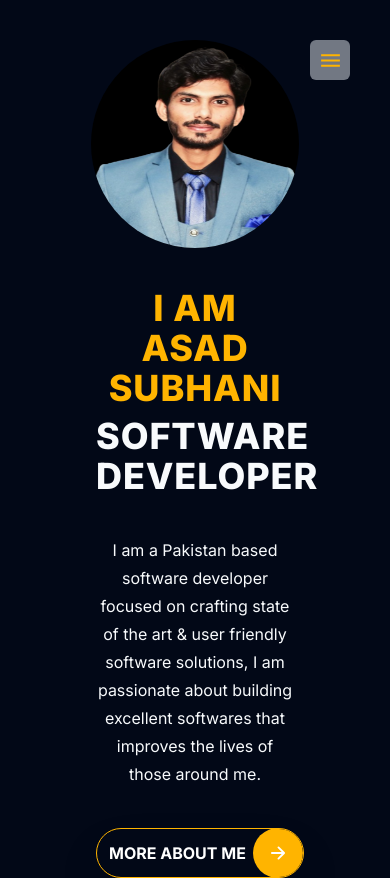
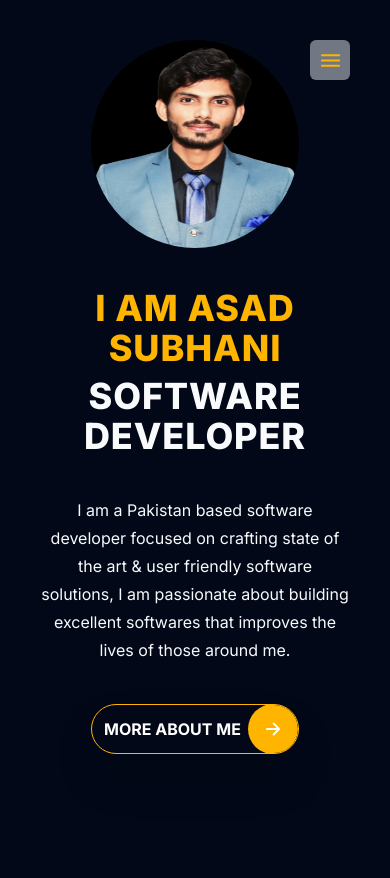
Before and after one commit to asad-subhani/portfolio, a Next.js app: page / in a window 390 px wide. After the commit the page ends 844 px from the top, so only its background shows below. Built offline with nearby package versions, Linux system fonts and the light colour scheme.

Commit message:
Fix some typos in about section.

```diff
--- a/src/views/Main.tsx
+++ b/src/views/Main.tsx
@@ -17,7 +17,7 @@ function Main() {
           />
         </div>
       </div>
-      <center className="flex flex-col justify-center px-24 w-full lg:w-4/5 lg:h-full">
+      <center className="flex flex-col justify-center px-10 md:px-24 w-full lg:w-4/5 lg:h-full">
         <div className="flex flex-col ">
           <h1 className="scroll-m-20 text-[#FFB400] text-4xl font-extrabold tracking-wide lg:text-5xl">
             I AM ASAD SUBHANI
--- a/src/views/about/personalInfo.tsx
+++ b/src/views/about/personalInfo.tsx
@@ -15,7 +15,7 @@ function PersonalInfo() {
             <div className="flex my-6 justify-between lg:max-w-[90%]">
               <div>
                 <p className="leading-7 [&:not(:first-child)]:mt-4 text-gray-300">
-                  Fistr Name: <span className="text-white font-bold">Asad</span>
+                  First Name: <span className="text-white font-bold">Asad</span>
                 </p>
                 <p className="leading-7 [&:not(:first-child)]:mt-4 text-gray-300">
                   Last Name:{" "}
@@ -25,7 +25,7 @@ function PersonalInfo() {
                   Age: <span className="text-white font-bold">25 years</span>
                 </p>
                 <p className="leading-7 [&:not(:first-child)]:mt-4 text-gray-300">
-                  Nstionality:{" "}
+                  Nationality:{" "}
                   <span className="text-white font-bold">Pakistan</span>
                 </p>
                 <p className="leading-7 [&:not(:first-child)]:mt-4 text-gray-300">
```
Also changed, not shown: 1 other file (tests, documents, lock files or other folders).
